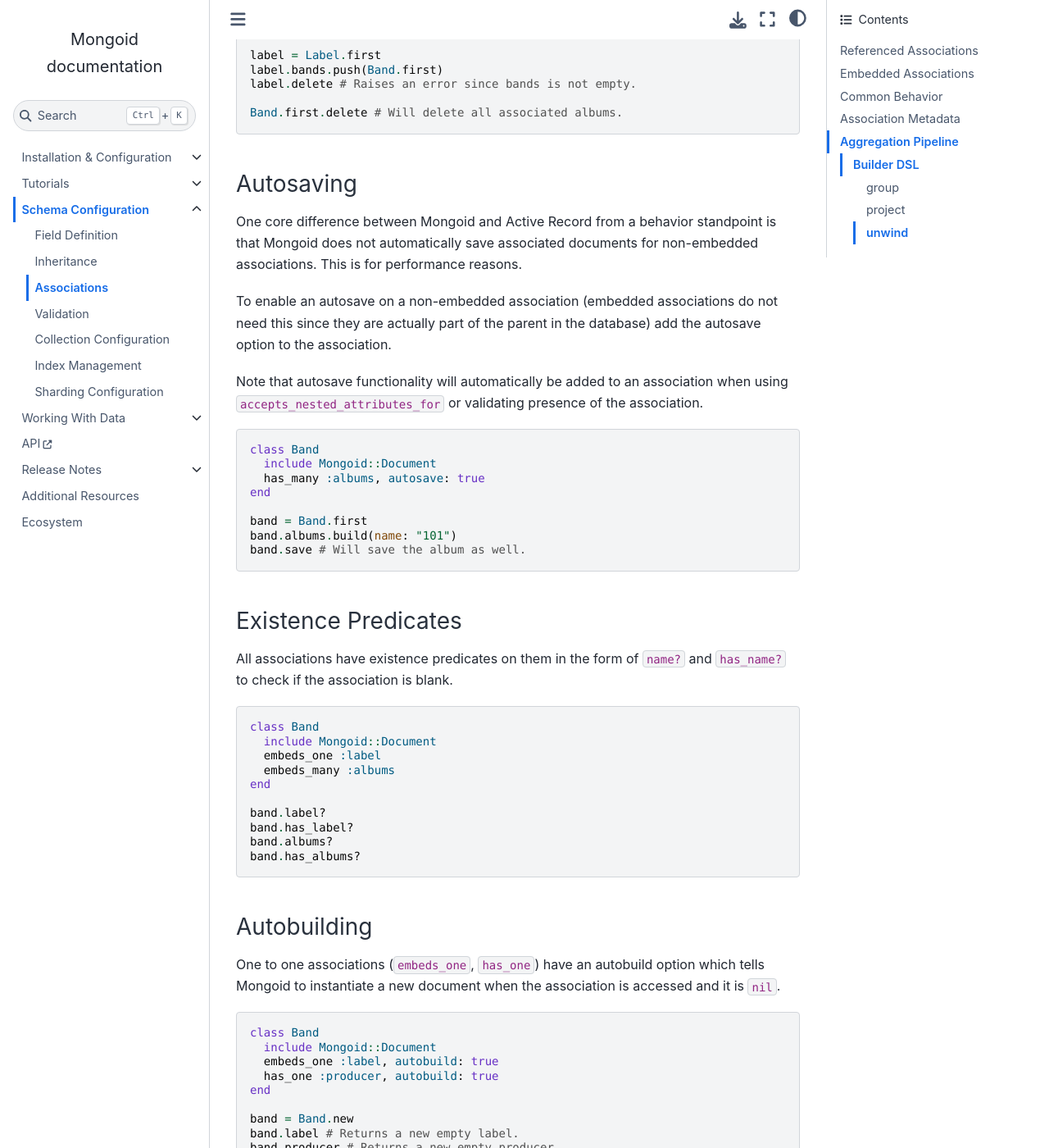
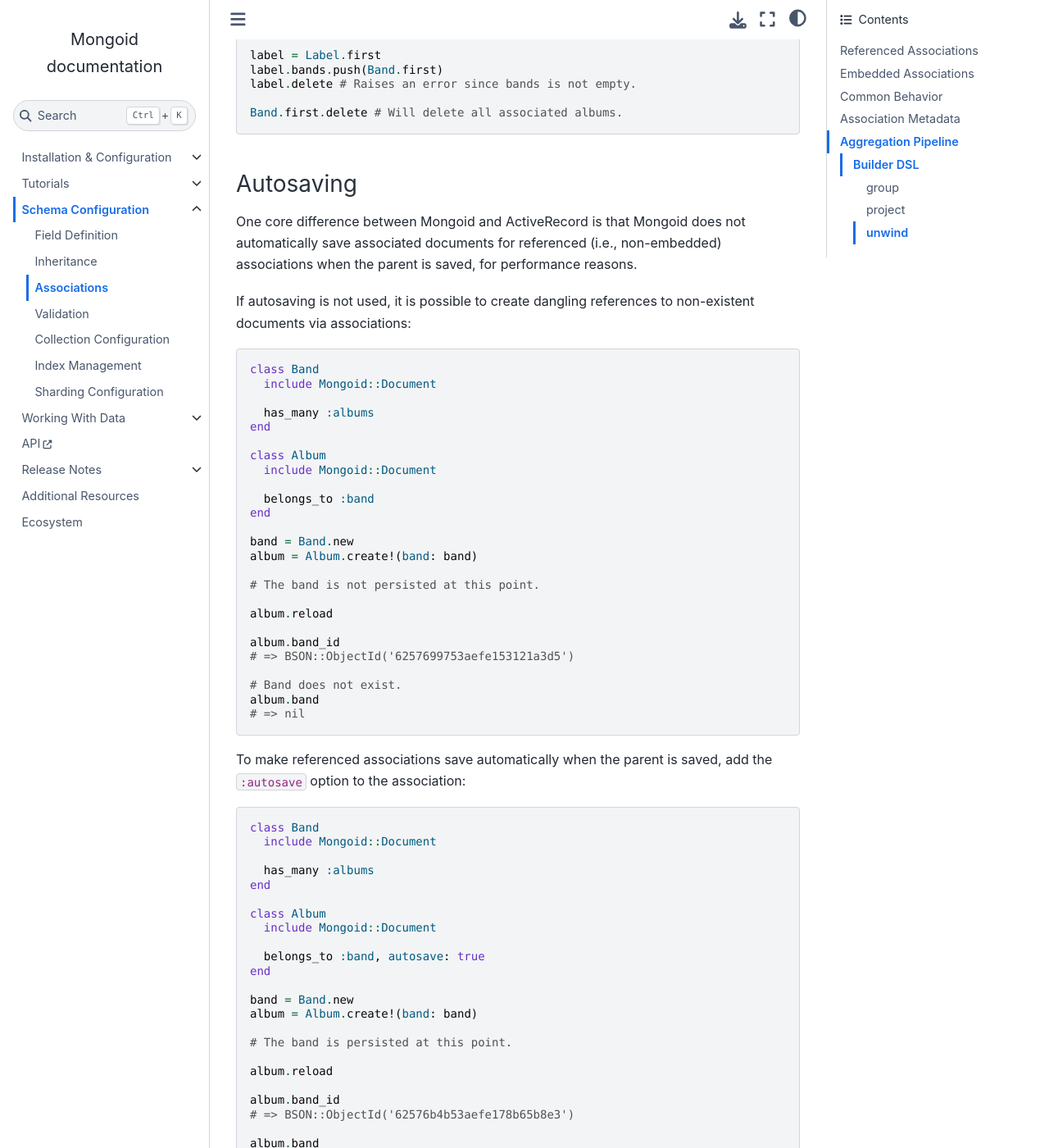
Before and after one commit to i80and/docs-mongoid, a Sphinx documentation site: the page built from docs/reference/associations.txt, in a window 1280 px wide and 1400 px high, scrolled down 25031 px. Shown: the whole window at 82% size. Built offline with Sphinx 7.4.7 and the Sphinx Book theme 1.1.4, drawn with Linux system fonts in a browser that asks for light colours; cross-references to code outside the pages are shown as plain code; some of the changed text lies outside the part shown.

Commit message:
Fix MONGOID-4484 Clarify that association assignment saves documents  (#5225)
* Fix MONGOID-4484 Clarify that association assignment saves documents

* doc fix

Co-authored-by: Oleg Pudeyev <code@olegp.name>

```diff
--- a/docs/reference/associations.txt
+++ b/docs/reference/associations.txt
@@ -1255,30 +1255,101 @@ The child may become orphaned if it is ordinarily only referenced via the parent
 
    Band.first.delete # Will delete all associated albums.
 
+
 Autosaving
 ----------
 
-One core difference between Mongoid and Active Record from a behavior standpoint
-is that Mongoid does not automatically save associated documents for
-non-embedded associations. This is for performance reasons.
-
-To enable an autosave on a non-embedded association (embedded associations do not need
-this since they are actually part of the parent in the database) add the autosave
-option to the association.
-
-Note that autosave functionality will automatically be added to an association when using
-``accepts_nested_attributes_for`` or validating presence of the association.
-
-.. code-block:: ruby
-
-   class Band
-     include Mongoid::Document
-     has_many :albums, autosave: true
-   end
-
-   band = Band.first
-   band.albums.build(name: "101")
-   band.save # Will save the album as well.
+One core difference between Mongoid and ActiveRecord is that Mongoid does not
+automatically save associated documents for referenced (i.e., non-embedded)
+associations when the parent is saved, for performance reasons.
+
+If autosaving is not used, it is possible to create dangling references
+to non-existent documents via associations:
+
+.. code-block:: ruby
+
+  class Band
+    include Mongoid::Document
+
+    has_many :albums
+  end
+
+  class Album
+    include Mongoid::Document
+
+    belongs_to :band
+  end
+
+  band = Band.new
+  album = Album.create!(band: band)
+
+  # The band is not persisted at this point.
+
+  album.reload
+
+  album.band_id
+  # => BSON::ObjectId('6257699753aefe153121a3d5')
+
+  # Band does not exist.
+  album.band
+  # => nil
+
+To make referenced associations save automatically when the parent is saved,
+add the ``:autosave`` option to the association:
+
+.. code-block:: ruby
+
+  class Band
+    include Mongoid::Document
+
+    has_many :albums
+  end
+
+  class Album
+    include Mongoid::Document
+
+    belongs_to :band, autosave: true
+  end
+
+  band = Band.new
+  album = Album.create!(band: band)
+
+  # The band is persisted at this point.
+
+  album.reload
+
+  album.band_id
+  # => BSON::ObjectId('62576b4b53aefe178b65b8e3')
+
+  album.band
+  # => #<Band _id: 62576b4b53aefe178b65b8e3, >
+
+The autosaving functionality is automatically added to an association when
+using ``accepts_nested_attributes_for``, so that the application does not
+need to track which associations were modified when processing a form
+submission.
+
+Embedded associations always autosave, because they are stored as part of the
+parent document.
+
+Some operations on associations always save the parent and the child documents
+as part of the operation, regardless of whether autosaving is enabled.
+A non-exhaustive list of these operations is as follows:
+
+- Assignment to the association:
+
+  .. code-block:: ruby
+
+    # Saves the band and the album.
+    band.albums = [Album.new]
+
+- ``push``, ``<<``:
+
+  .. code-block:: ruby
+
+    band.albums << Album.new
+    band.albums.push(Album.new)
+
 
 Existence Predicates
 --------------------
```
Also changed, not shown: docs/reference/crud.txt (+25 -0 lines).
